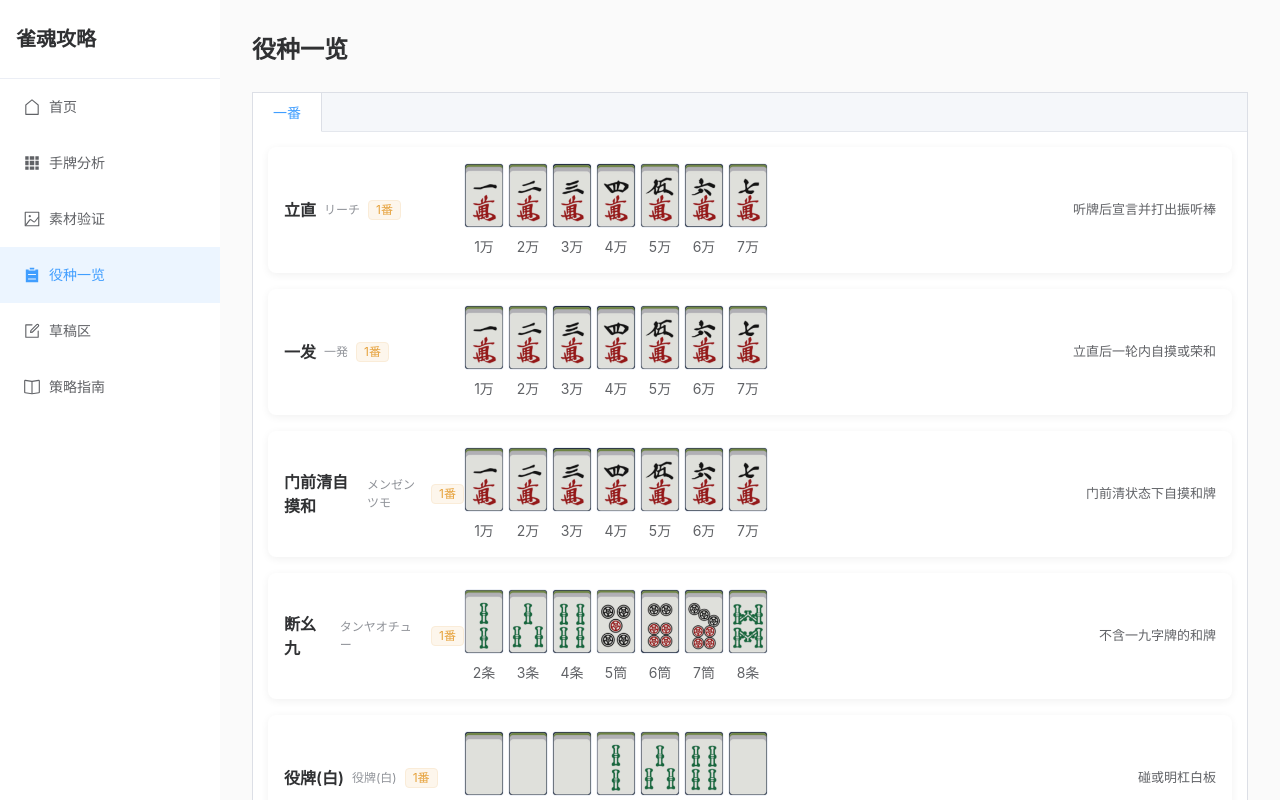
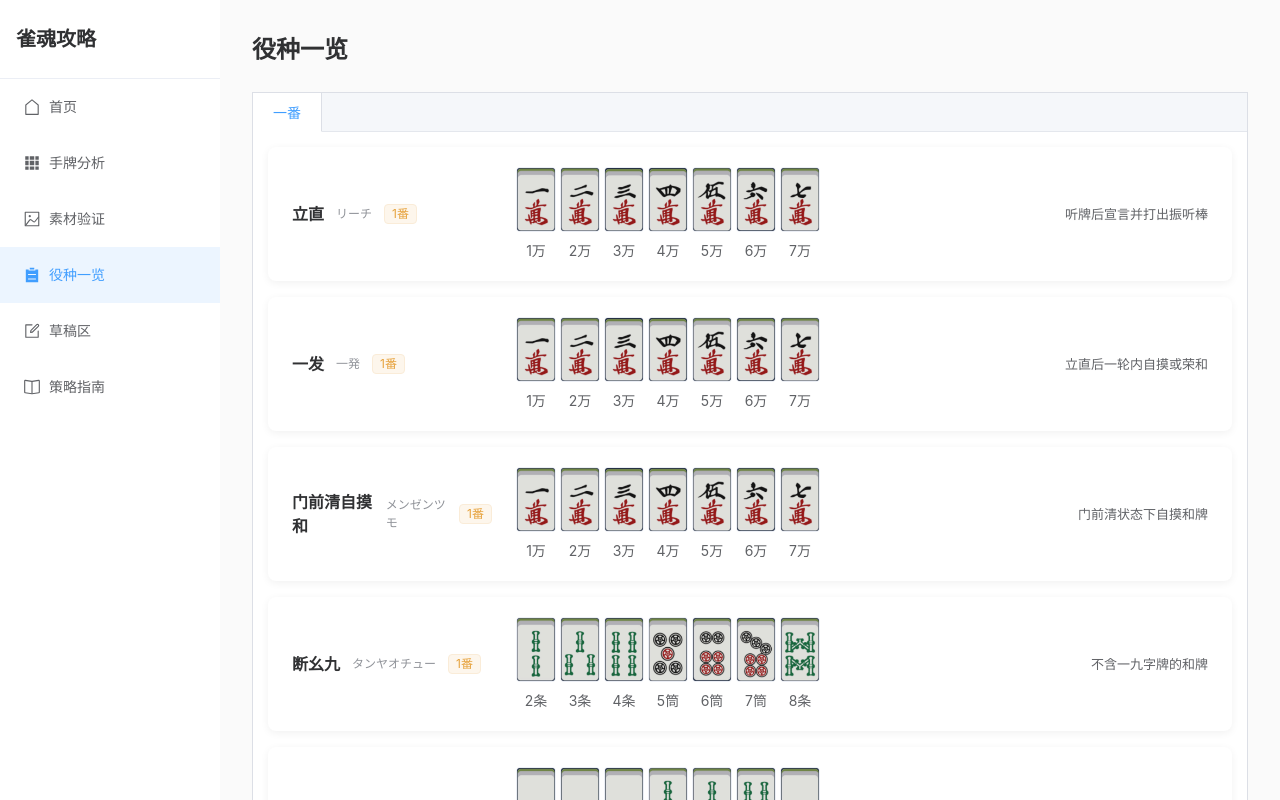
Before and after one commit to ThymeD/learnMajSoul, a Vue app: page /yaku in a window 1280 px wide. Shown: the top 800 px of the page. Built offline with nearby package versions, Linux system fonts and the light colour scheme.

Commit message:
增加役种一览页面间距

```diff
--- a/src/views/YakuView.vue
+++ b/src/views/YakuView.vue
@@ -137,17 +137,18 @@ const yakuList: YakuItem[] = [
 .yaku-row {
   display: flex;
   align-items: center;
-  padding: 16px;
+  padding: 20px 24px;
   background: #fff;
   border-radius: 8px;
   box-shadow: 0 2px 8px rgba(0, 0, 0, 0.06);
+  gap: 24px;
 }
 
 .yaku-info {
   display: flex;
   align-items: center;
-  gap: 8px;
-  width: 180px;
+  gap: 12px;
+  width: 200px;
   flex-shrink: 0;
 }
 
@@ -169,10 +170,10 @@ const yakuList: YakuItem[] = [
 }
 
 .yaku-desc {
-  width: 200px;
+  width: 220px;
   font-size: 13px;
   color: #606266;
-  line-height: 1.5;
+  line-height: 1.6;
   text-align: right;
   flex-shrink: 0;
 }
```
